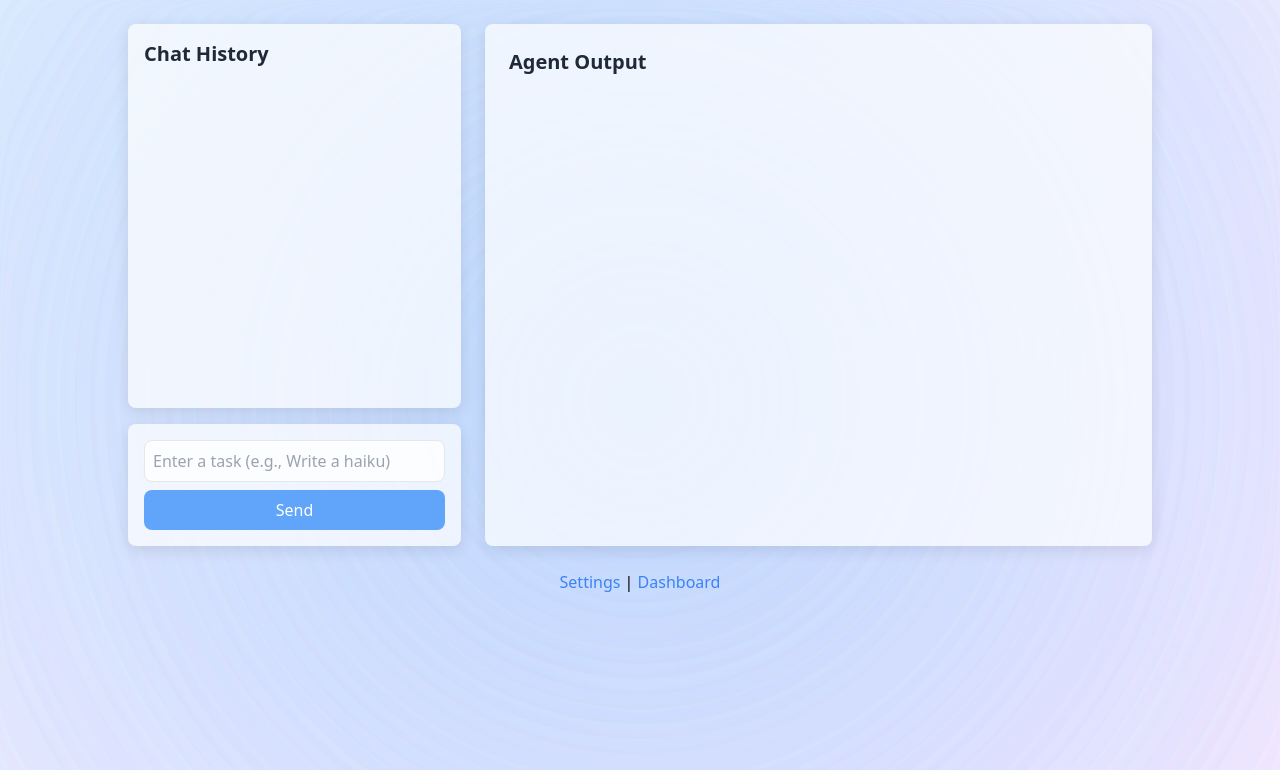
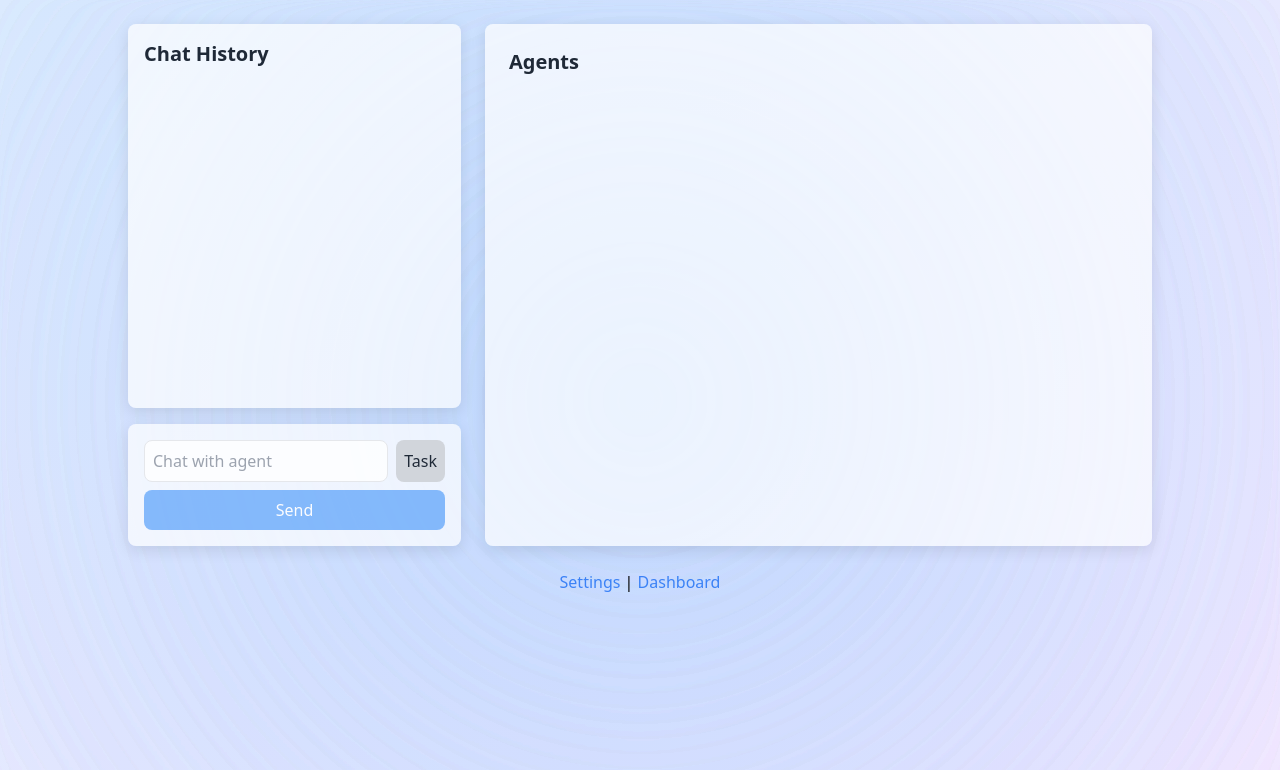
Before and after one commit to imars/seclorum, a Flask app: template seclorum/web/templates/chat.html in a window 1280 px wide. Shown: the top 770 px of the page. Run offline with Flask 3, Linux system fonts and the light colour scheme; the template is opened without the code that fills it: most values are stand-ins (such as "Sample title", 1, 10 or a date in 2020); data that the repository does not hold is empty; some libraries are stand-ins or nearby versions.

Commit message:
Add cross-session memory to MasterNode, Worker, and Flask app using seclorum/memory; display history in chat.html

```diff
--- a/seclorum/web/app.py
+++ b/seclorum/web/app.py
@@ -5,6 +5,7 @@ import logging
 import sys
 import signal
 import time
+import uuid
 
 app = Flask(__name__, template_folder="templates")
 socketio = SocketIO(app)
@@ -12,11 +13,12 @@ app.master_node = None
 logging.basicConfig(filename='app.log', level=logging.DEBUG)
 logger = logging.getLogger("App")
 
-def get_master_node():
+def get_master_node(session_id=None):
     global app
     if app.master_node is None:
-        logger.info("Initializing MasterNode")
-        app.master_node = MasterNode()
+        session_id = session_id or str(uuid.uuid4())
+        logger.info(f"Initializing MasterNode with session {session_id}")
+        app.master_node = MasterNode(session_id=session_id)
         app.master_node.socketio = socketio
     return app.master_node
 
@@ -36,16 +38,28 @@ def chat():
         logger.info("MasterNode not running, starting")
         master.start()
     master.check_stuck_tasks()
-    if request.method == "POST" and "task" in request.form:
-        task_description = request.form["task"]
-        if task_description:
+    mode = request.args.get("mode", "task")  # Default to task mode
+    if request.method == "POST" and "input" in request.form:
+        user_input = request.form["input"]
+        if user_input:
             task_id = str(int(time.time() * 1000))
-            logger.info(f"Processing task {task_id}: {task_description}")
-            master.process_task(task_id, task_description)
-            return redirect(url_for("chat"))
+            if mode == "task":
+                logger.info(f"Processing task {task_id}: {user_input}")
+                master.process_task(task_id, user_input)
+            else:  # agent mode
+                logger.info(f"Sending prompt to agent: {user_input}")
+                master.memory.save(prompt=user_input)
+                # TODO: Implement agent response logic
+                master.memory.save(response=f"Echo from agent: {user_input}")
+            return redirect(url_for("chat", mode=mode))
     if master.redis_available:
         master.tasks = master.load_tasks() or {}
-    return render_template("chat.html", tasks=master.tasks, messages=list(master.tasks.keys()) if master.tasks else [])
+    agents = {task_id: {"id": task_id, "output": task.get("result", "Pending...")} for task_id, task in master.tasks.items()}
+    return render_template("chat.html",
+                         tasks=master.tasks,
+                         agents=agents,
+                         conversation_history=master.memory.get_summary(),
+                         mode=mode)
 
 @app.route("/settings")
 def settings():
--- a/seclorum/web/templates/chat.html
+++ b/seclorum/web/templates/chat.html
@@ -9,10 +9,11 @@
     <style>
         .panel { background: rgba(255, 255, 255, 0.7); box-shadow: 0 4px 15px rgba(0, 0, 0, 0.1); border-radius: 0.5rem; transition: all 0.3s ease; }
         .dark .panel { background: rgba(30, 41, 59, 0.7); box-shadow: 0 4px 15px rgba(0, 0, 0, 0.3); }
-        .active-task { background: rgba(255, 255, 255, 0.95); }
-        .dark .active-task { background: rgba(30, 41, 59, 0.95); }
+        .active-agent { background: rgba(255, 255, 255, 0.95); }
+        .dark .active-agent { background: rgba(30, 41, 59, 0.95); }
         .glow::after { content: ''; position: absolute; top: -10px; left: -10px; right: -10px; bottom: -10px; background: radial-gradient(circle, rgba(147, 197, 253, 0.2), transparent); z-index: -1; filter: blur(10px); }
         .dark .glow::after { background: radial-gradient(circle, rgba(59, 130, 246, 0.2), transparent); }
+        .agent-output { max-height: 200px; overflow-y: auto; }
     </style>
 </head>
 <body class="min-h-screen bg-gradient-to-br from-blue-100 to-purple-100 dark:from-slate-800 dark:to-slate-900 font-sans p-6 transition-colors duration-300">
@@ -21,19 +22,19 @@
             <div class="panel p-4 glow h-96 flex flex-col">
                 <h2 class="text-xl font-semibold text-gray-800 dark:text-gray-100 mb-4">Chat History</h2>
                 <div class="flex-1 overflow-y-auto flex flex-col-reverse" x-ref="history">
-                    <template x-for="(msg, index) in messages.slice().reverse()" :key="index">
-                        <div :class="tasks[msg.task_id] ? 'panel mb-2 p-3 active-task bg-blue-50 dark:bg-blue-900' : 'panel mb-2 p-3'" x-text="msg.description"></div>
+                    <template x-for="(entry, index) in conversationHistory.slice().reverse()" :key="index">
+                        <div class="panel mb-2 p-3" x-text="entry"></div>
                     </template>
                 </div>
             </div>
-            <div class="panel p-4 glow" x-data="{ input: '', history: ['Write a haiku', 'What’s 2+2?', 'Tell a joke'] }">
-                <form @submit.prevent="submitTask(input)">
-                    <div class="relative">
+            <div class="panel p-4 glow" x-data="{ input: '', mode: '{{ mode }}', history: ['Write a haiku', 'What’s 2+2?', 'Tell a joke'] }">
+                <form @submit.prevent="submitInput(input)">
+                    <div class="relative flex space-x-2">
                         <input
                             type="text"
                             x-model="input"
                             list="task-history"
-                            placeholder="Enter a task (e.g., Write a haiku)"
+                            :placeholder="mode === 'task' ? 'Enter a task (e.g., Write a haiku)' : 'Chat with agent'"
                             class="w-full p-2 border rounded-lg bg-white/80 dark:bg-slate-600 dark:text-white focus:outline-none focus:ring-2 focus:ring-blue-400"
                         >
                         <datalist id="task-history">
@@ -41,14 +42,24 @@
                                 <option x-text="item"></option>
                             </template>
                         </datalist>
+                        <button type="button" @click="mode = mode === 'task' ? 'agent' : 'task'; window.location.href = '/chat?mode=' + mode" class="p-2 bg-gray-300 dark:bg-gray-600 text-gray-800 dark:text-white rounded-lg hover:bg-gray-400 dark:hover:bg-gray-500">
+                            <span x-text="mode === 'task' ? 'Agent' : 'Task'"></span>
+                        </button>
                     </div>
-                    <input type="submit" value="Send" class="mt-2 w-full p-2 bg-blue-400 dark:bg-blue-600 text-white rounded-lg hover:bg-blue-500 dark:hover:bg-blue-700">
+                    <input type="submit" value="Send" class="mt-2 w-full p-2 bg-blue-400 dark:bg-blue-600 text-white rounded-lg hover:bg-blue-500 dark:hover:bg-blue-700 opacity-75">
                 </form>
             </div>
         </div>
-        <div class="w-2/3 panel p-6 glow" x-data="{ output: localStorage.getItem('agentOutput') || '' }">
-            <h2 class="text-xl font-semibold text-gray-800 dark:text-gray-100 mb-4">Agent Output</h2>
-            <div x-html="output" class="text-gray-600 dark:text-gray-400 min-h-[100px]"></div>
+        <div class="w-2/3 panel p-6 glow" x-data="{ selectedAgent: null }">
+            <h2 class="text-xl font-semibold text-gray-800 dark:text-gray-100 mb-4">Agents</h2>
+            <div class="space-y-4">
+                <template x-for="(agent, id) in agents" :key="id">
+                    <div class="panel p-3 agent-output" :class="{ 'active-agent': selectedAgent === id }" @click="selectedAgent = id">
+                        <strong>Agent {{ id }}:</strong>
+                        <div x-text="agent.output.replace(/\n/g, '<br>')" class="text-gray-600 dark:text-gray-400"></div>
+                    </div>
+                </template>
+            </div>
         </div>
     </div>
     <p class="mt-6 text-center"><a href="/settings" class="text-blue-500 dark:text-blue-400 hover:underline">Settings</a> | <a href="/dashboard" class="text-blue-500 dark:text-blue-400 hover:underline">Dashboard</a></p>
@@ -56,81 +67,32 @@
     document.addEventListener('alpine:init', () => {
         Alpine.data('appData', () => ({
             darkMode: localStorage.getItem('darkMode') === 'true',
-            messages: [],
-            tasks: {},
+            conversationHistory: {{ conversation_history|tojson|safe }}.split('\n'),
+            agents: {{ agents|tojson|safe }},
+            tasks: {{ tasks|tojson|safe }},
             init() {
-                console.log('Alpine init');
                 document.documentElement.classList.toggle('dark', this.darkMode);
-                this.loadMessages();
-                this.$watch('messages', () => this.saveMessages());
                 const socket = io('http://127.0.0.1:5000');
-                socket.on('connect', () => {
-                    console.log('SocketIO connected');
-                    this.loadMessages();
-                });
+                socket.on('connect', () => console.log('SocketIO connected'));
                 socket.on('task_update', (data) => {
                     console.log('Task update:', data);
-                    const outputDiv = Alpine.$data(document.querySelector('[x-data*=\"output\"]'));
                     if (data.status === 'assigned') {
-                        outputDiv.output += `<p><strong>Task ${data.task_id}:</strong> Pending...</p>`;
-                        this.messages = this.messages.filter(m => m.task_id !== data.task_id);
-                        this.messages.push(data);
-                        this.tasks[data.task_id] = true;
-                    } else if (data.status === 'completed') {
-                        outputDiv.output = outputDiv.output.replace(
-                            `<p><strong>Task ${data.task_id}:</strong> Pending...</p>`,
-                            `<p><strong>Task ${data.task_id}:</strong> ${data.result.replace(/\n/g, '<br>')}</p>`
-                        );
-                        this.updateMessage(data);
-                        delete this.tasks[data.task_id];
-                    } else if (data.status === 'failed') {
-                        outputDiv.output = outputDiv.output.replace(
-                            `<p><strong>Task ${data.task_id}:</strong> Pending...</p>`,
-                            `<p><strong>Task ${data.task_id} (Failed):</strong> ${data.result}</p>`
-                        );
-                        this.updateMessage(data);
-                        delete this.tasks[data.task_id];
+                        this.agents[data.task_id] = { id: data.task_id, output: 'Pending...' };
+                    } else if (data.status === 'completed' || data.status === 'failed') {
+                        this.agents[data.task_id].output = data.result;
                     }
-                    this.saveMessages();
-                    localStorage.setItem('agentOutput', outputDiv.output);
                 });
             },
-            loadMessages() {
-                fetch('/chat', { method: 'GET' })
-                    .then(res => res.text())
-                    .then(() => {
-                        const tasks = {{ tasks|tojson }};
-                        this.messages = Object.values(tasks).map(task => ({
-                            task_id: task.task_id,
-                            description: task.description
-                        }));
-                        console.log('Loaded messages from server:', this.messages);
-                        this.saveMessages();
-                    });
-            },
-            updateMessage(data) {
-                const index = this.messages.findIndex(m => m.task_id === data.task_id);
-                if (index !== -1) {
-                    this.messages[index] = data;
-                } else {
-                    this.messages.push(data);
-                }
-            },
-            saveMessages() {
-                localStorage.setItem('chatMessages', JSON.stringify(this.messages));
-                console.log('Saved messages:', this.messages);
-            },
-            submitTask(input) {
+            submitInput(input) {
                 if (input) {
-                    fetch('/chat', {
+                    fetch('/chat?mode={{ mode }}', {
                         method: 'POST',
                         headers: { 'Content-Type': 'application/x-www-form-urlencoded' },
-                        body: 'task=' + encodeURIComponent(input)
-                    }).then(res => res.text()).then(() => {
-                        setTimeout(() => { delete this.tasks[input]; this.saveMessages(); }, 5000);
+                        body: 'input=' + encodeURIComponent(input)
+                    }).then(() => {
+                        this.$refs.history.scrollTop = 0;
+                        Alpine.$data(this.$root.querySelector('div[x-data*=\"input\"]')).input = '';
                     });
-                    this.$refs.history.scrollTop = 0;
-                    Alpine.$data(this.$root.querySelector('div[x-data*=\"input\"]')).input = '';
                 }
             }
         }));
```
